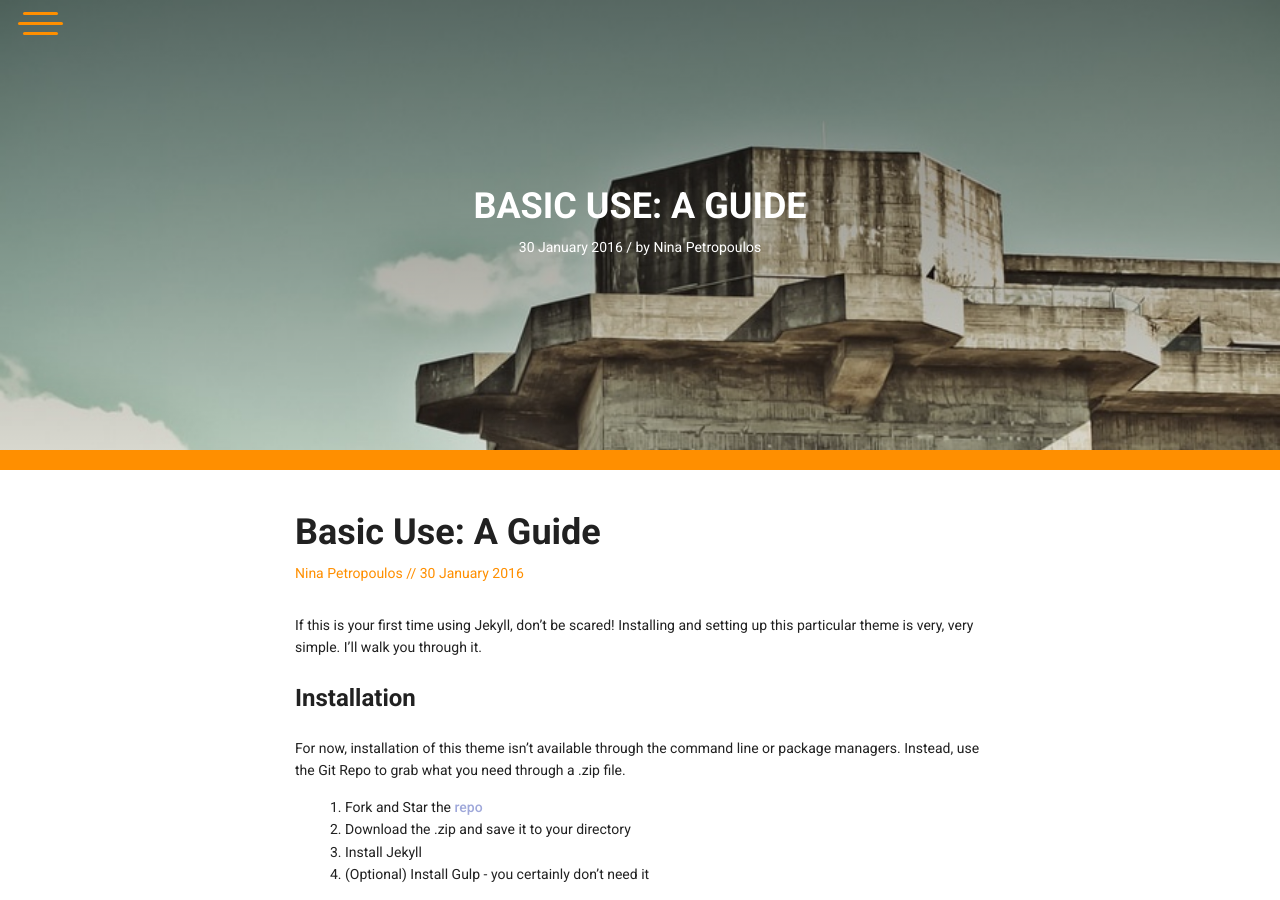
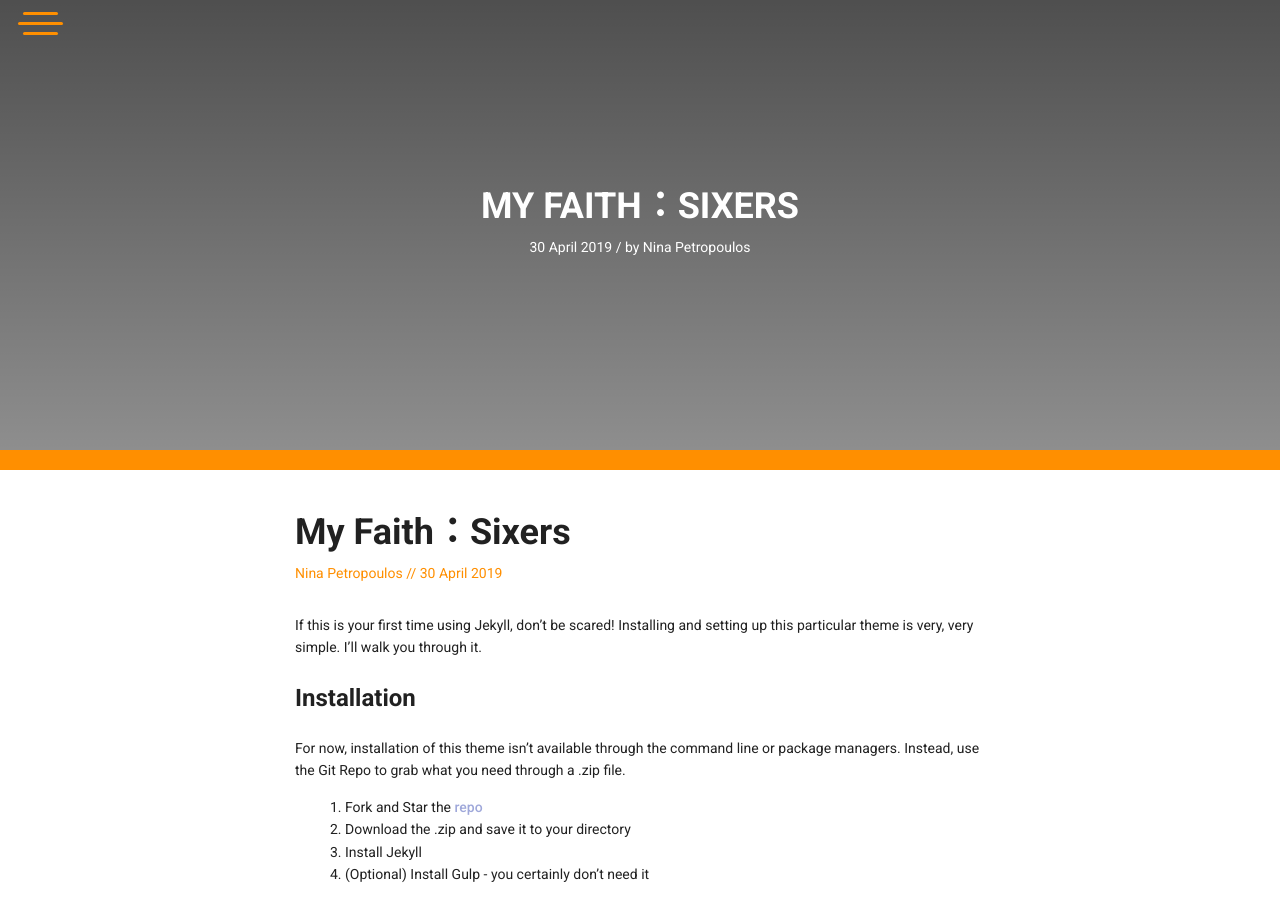
Before and after one commit to DreamSki/DreamSkii, a Jekyll site: the page built from _posts/2016-01-30-basic-use.markdown, in a window 1280 px wide and 900 px high. Built offline with Jekyll 4.4.1, drawn with Linux system fonts in a browser that asks for light colours.

Commit message:
Update 2016-01-30-basic-use.markdown

```diff
--- a/_posts/2016-01-30-basic-use.markdown
+++ b/_posts/2016-01-30-basic-use.markdown
@@ -1,10 +1,10 @@
 ---
 layout: post
-title:  "Basic Use: A Guide"
-date:   2016-01-30 09:11:03
+title:  "My Faith：Sixers"
+date:   2019-04-30 09:11:03
 description: Phasellus hendrerit. Pellent aliquet nibh nec urna. In nis aliquet vel, dapibus id,mattis.
-thumbnail: building1.jpg
-categories: category2
+thumbnail: brush.jpg
+categories: Sixers
 
 # Information for the author block
 author: Nina Petropoulos
```
